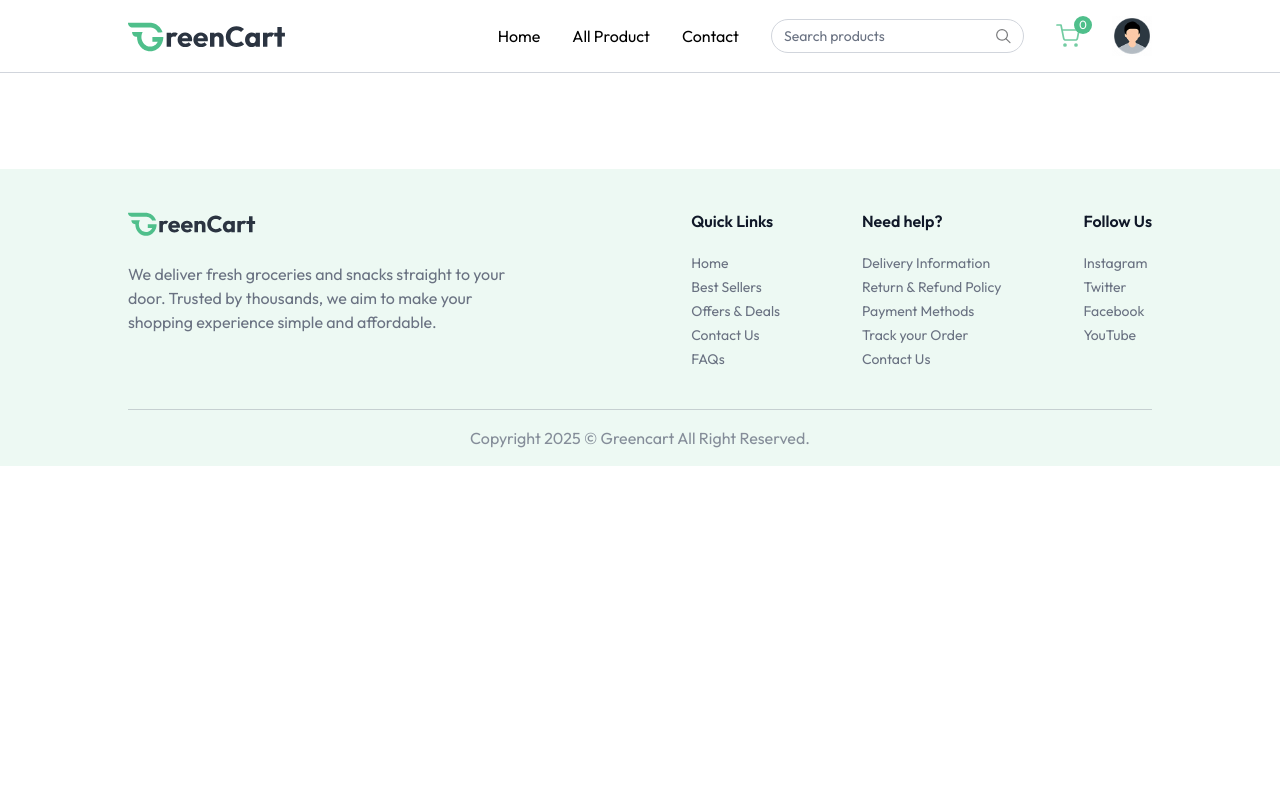
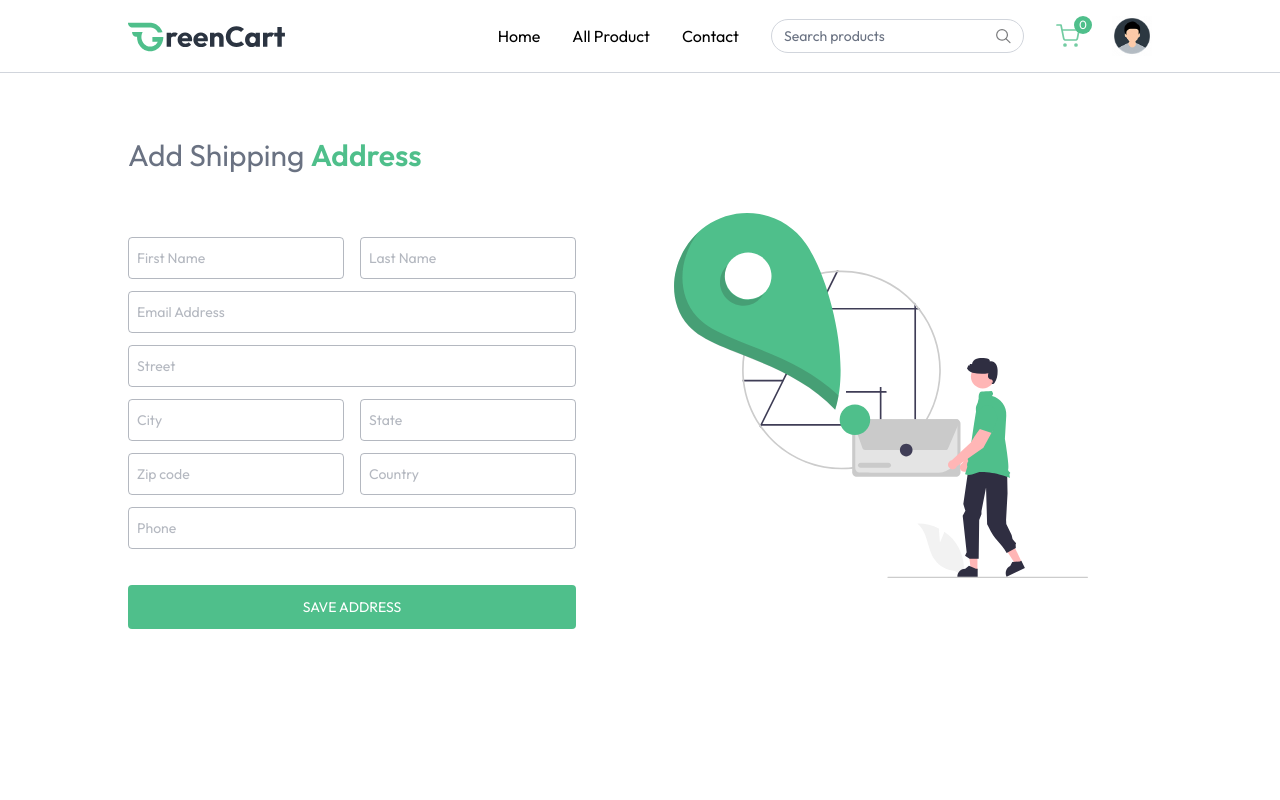
Before and after one commit to abrarulhuq-dev/Greencart, a React (Vite) app in the folder client/: page /add-address in a window 1280 px wide. Shown: the top 800 px of the page. Built offline with nearby package versions, Linux system fonts and the light colour scheme.

Commit message:
address pages for changes in current address

```diff
--- a/client/src/App.jsx
+++ b/client/src/App.jsx
@@ -10,6 +10,7 @@
 import Productcategory from './pages/Productcategory'
 import Productdetails from './pages/Productdetails'
 import Cart from './pages/Cart'
+import Addaddress from './pages/Addaddress'
 
 const App = () => {
 
@@ -31,6 +32,7 @@
           <Route path='/products/:category' element={<Productcategory />} />
           <Route path='/products/:category/:id' element={<Productdetails />} />
           <Route path='/Cart' element={<Cart />} />
+          <Route path='/add-address' element={<Addaddress />} />
 
         </Routes>
       </div>
--- /dev/null
+++ b/client/src/pages/Addaddress.jsx
@@ -0,0 +1,94 @@
+import React, { useState } from 'react'
+import { assets } from '../assets/greencart_assets/assets'
+
+// Input feild Component
+const InputField = ({type, placeholder, name, handleChange, address})=>(
+    <input className='w-full px-2 py-2.5 border border-gray-500/50 rounded outline-none text-gray-500 focus:border-primary transition'
+    type={type}
+    placeholder={placeholder}
+    onChange={handleChange}
+    name={name}
+    value={address[name]}
+    required
+    />
+)
+
+const Addaddress = () => {
+
+    const [address, setAddress] = useState({
+        firstName: '',
+        lastName: '',
+        email: '',
+        street: '',
+        city: '',
+        state:'',
+        zipcode: '',
+        country: '',
+        phone: '',
+    })
+
+    const handleChange = (e) =>{
+
+        const {name, value} = e.target;
+
+        setAddress((prevaddress)=>({
+
+            ...prevaddress,
+            [name]: value,
+
+        }))
+        console.log(address);
+
+
+    }
+
+
+   const onSubmitHandler = async (e) =>{
+    e.preventDefault();
+
+   }
+
+    return (
+        <div className='mt-16 pb-16'>
+
+            <p className='text-2xl md:text-3xl text-gray-500'>Add Shipping <span className='font-semibold text-primary'>Address</span></p>
+
+                <div className='flex flex-col-reverse md:flex-row justify-between mt-10'>
+
+                    <div className='flex-1 max-w-md'>
+                        <form onSubmit={onSubmitHandler} className='space-y-3 mt-6 text-sm'>
+
+                            <div className='grid grid-cols-2 gap-4'>
+                                <InputField  handleChange={handleChange} address={address} name='firstName' type='text' placeholder='First Name' />
+                                <InputField  handleChange={handleChange} address={address} name='lastName' type='text' placeholder= "Last Name" />
+                            </div>
+
+                                <InputField  handleChange={handleChange} address={address} name='email' type='email' placeholder= "Email Address" />
+                                <InputField  handleChange={handleChange} address={address} name='street' type='text' placeholder= "Street" />
+
+                                <div className='grid grid-cols-2 gap-4'>
+                                     <InputField  handleChange={handleChange} address={address} name='city' type='text' placeholder= "City" />
+                                     <InputField  handleChange={handleChange} address={address} name='state' type='text' placeholder= "State" />
+                                </div>
+
+                                <div className='grid grid-cols-2 gap-4'>
+                                     <InputField  handleChange={handleChange} address={address} name='zipcode' type='number' placeholder= "Zip code" />
+                                     <InputField  handleChange={handleChange} address={address} name='country' type='text' placeholder= "Country" />
+                                </div>
+
+                                 <InputField  handleChange={handleChange} address={address} name='phone' type='number' placeholder= "Phone" />
+
+
+
+                                 <button className='w-full mt-6 bg-primary text-white py-3 hover:bg-primary-dull rounded transition cursor-pointer uppercase'>Save address</button>
+                        </form>
+
+                    </div>
+                    <img className='md:mr-16 mb-16 md:mt-0' src={assets.add_address_iamge} alt="Add Address" />
+
+                </div>
+        </div>
+    )
+}
+
+export default Addaddress
```
